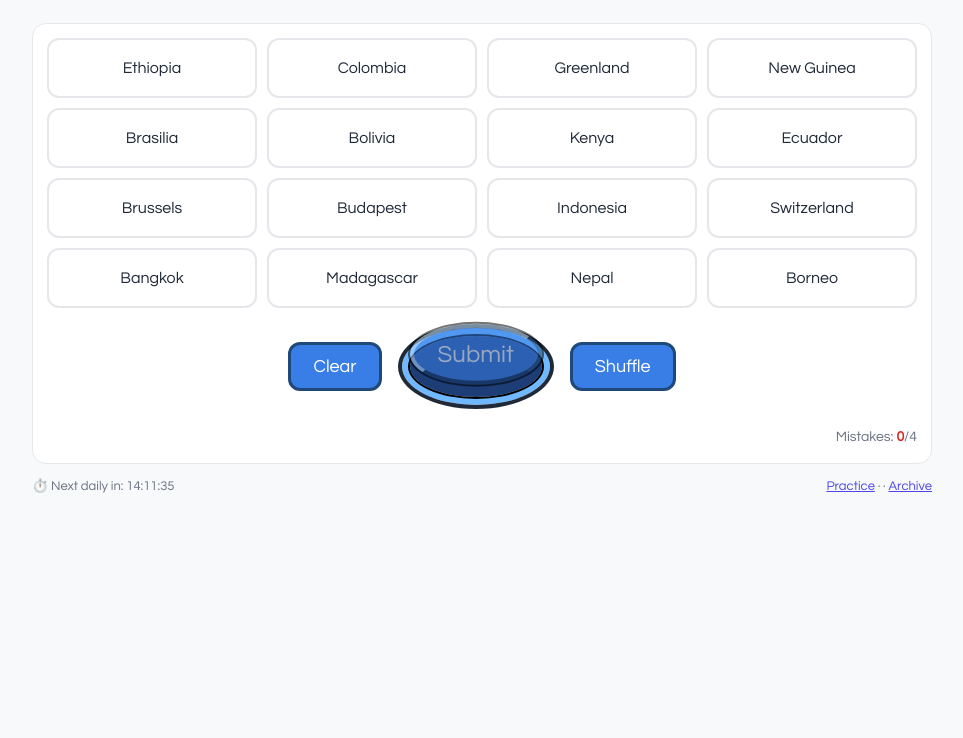
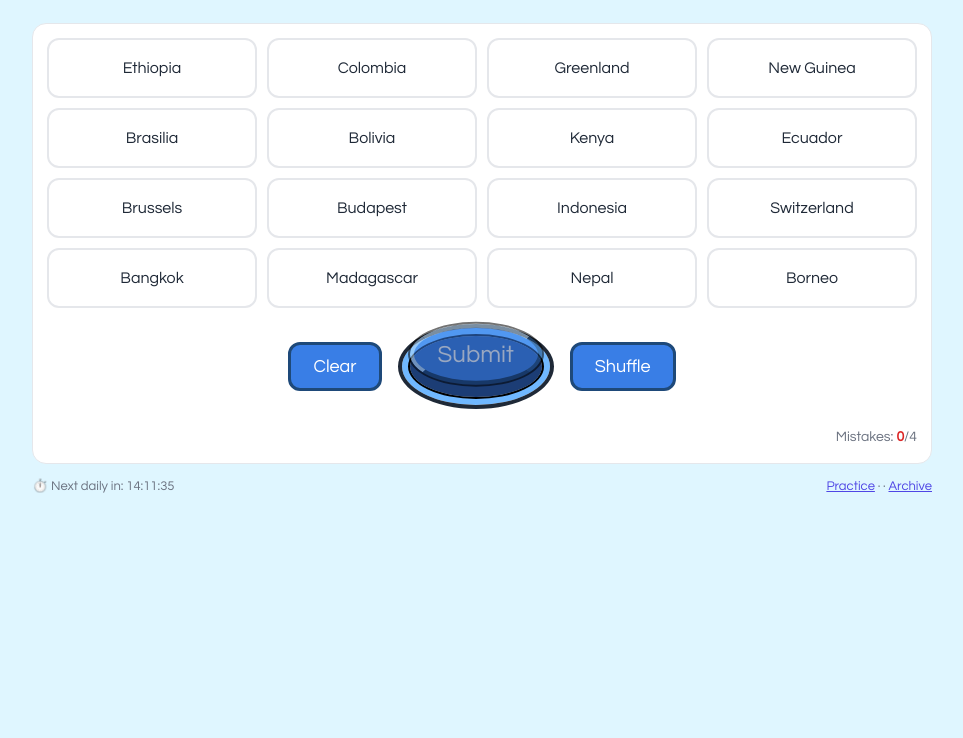
Before and after one commit to markapaa/geoquads-demo, a plain HTML site: page index.html in a window 1280 px wide. Shown: the part 62-800 px from the top of the page, without its empty margins (158-1121 px from the left). Drawn offline with Linux system fonts and the light colour scheme.

Commit message:
Update style.css

```diff
--- a/style.css
+++ b/style.css
@@ -1,5 +1,5 @@
 :root {
-  --bg: #f7f9fb;
+  --bg: #dff6ff;
   --card: #ffffff;
   --ink: #1f2937;
   --muted: #6b7280;
```
